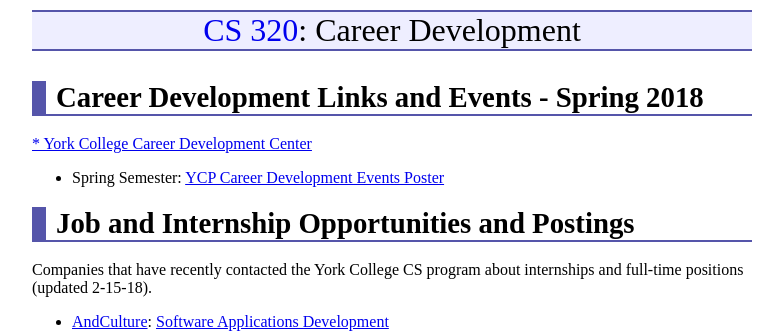
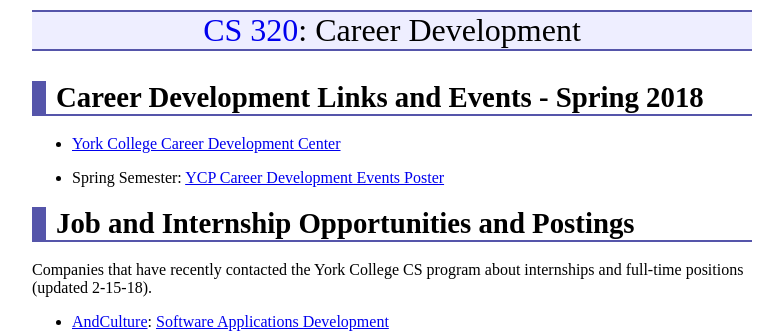
Before and after one commit to ycpcs/cs320-spring2018, a Jekyll site: the page built from careers/index.md, in a window 1280 px wide. Shown: the top 333 px of the page, without its empty margins (248-1031 px from the left). Built offline with Jekyll 4.4.1, drawn with Linux system fonts in a browser that asks for light colours.

Commit message:
postings

```diff
--- a/careers/index.md
+++ b/careers/index.md
@@ -5,7 +5,7 @@ title: "Career Development"
 
 Career Development Links and Events - Spring 2018
 ====================================================
-[* York College Career Development Center](https://www.ycp.edu/about-us/offices-and-departments/student-success/career-development-center/)
+* [York College Career Development Center](https://www.ycp.edu/about-us/offices-and-departments/student-success/career-development-center/)
 
 * Spring Semester: [YCP Career Development Events Poster](FINAL_Spring_2018_Events_Poster.pdf)
 
```
